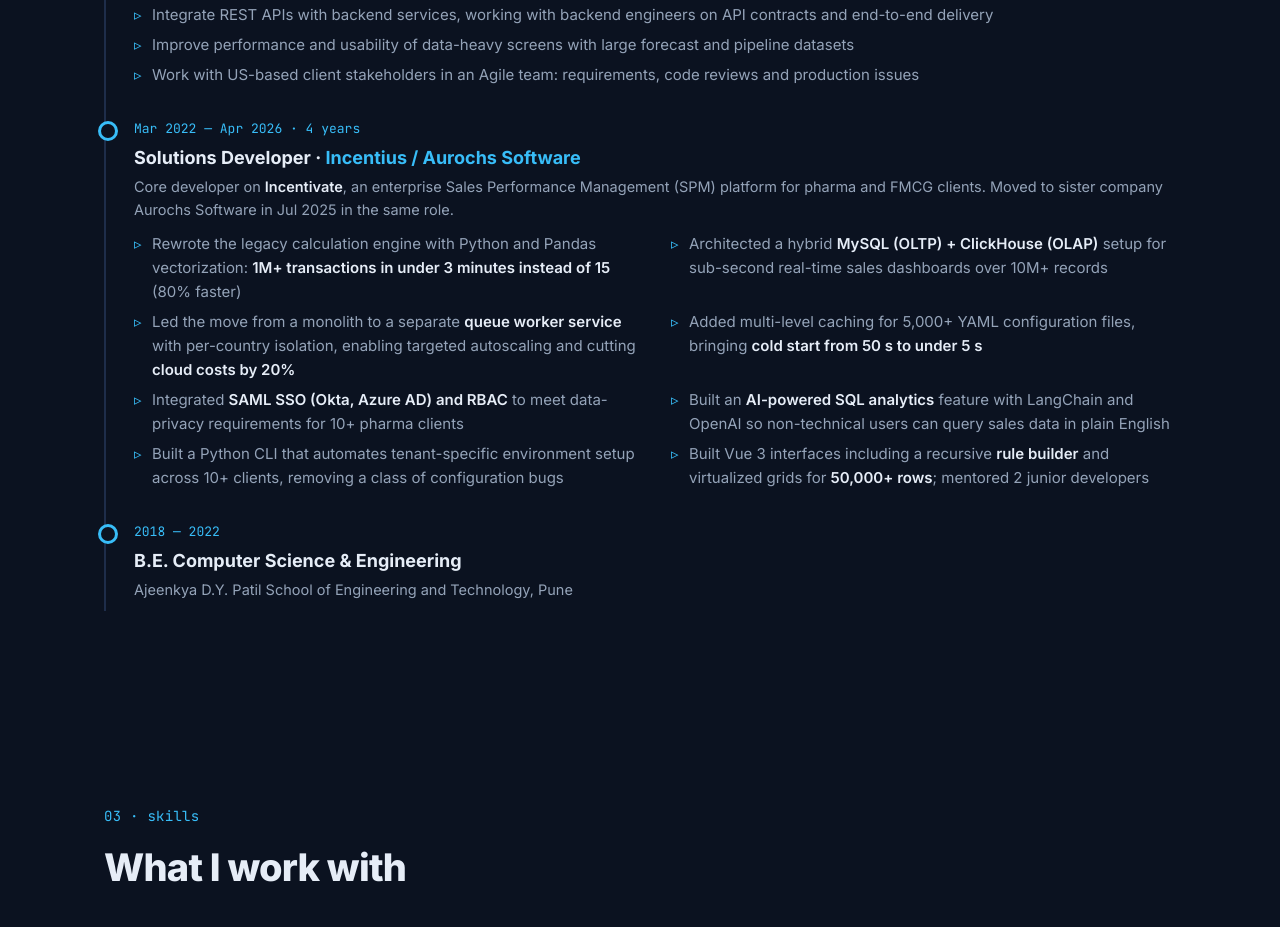
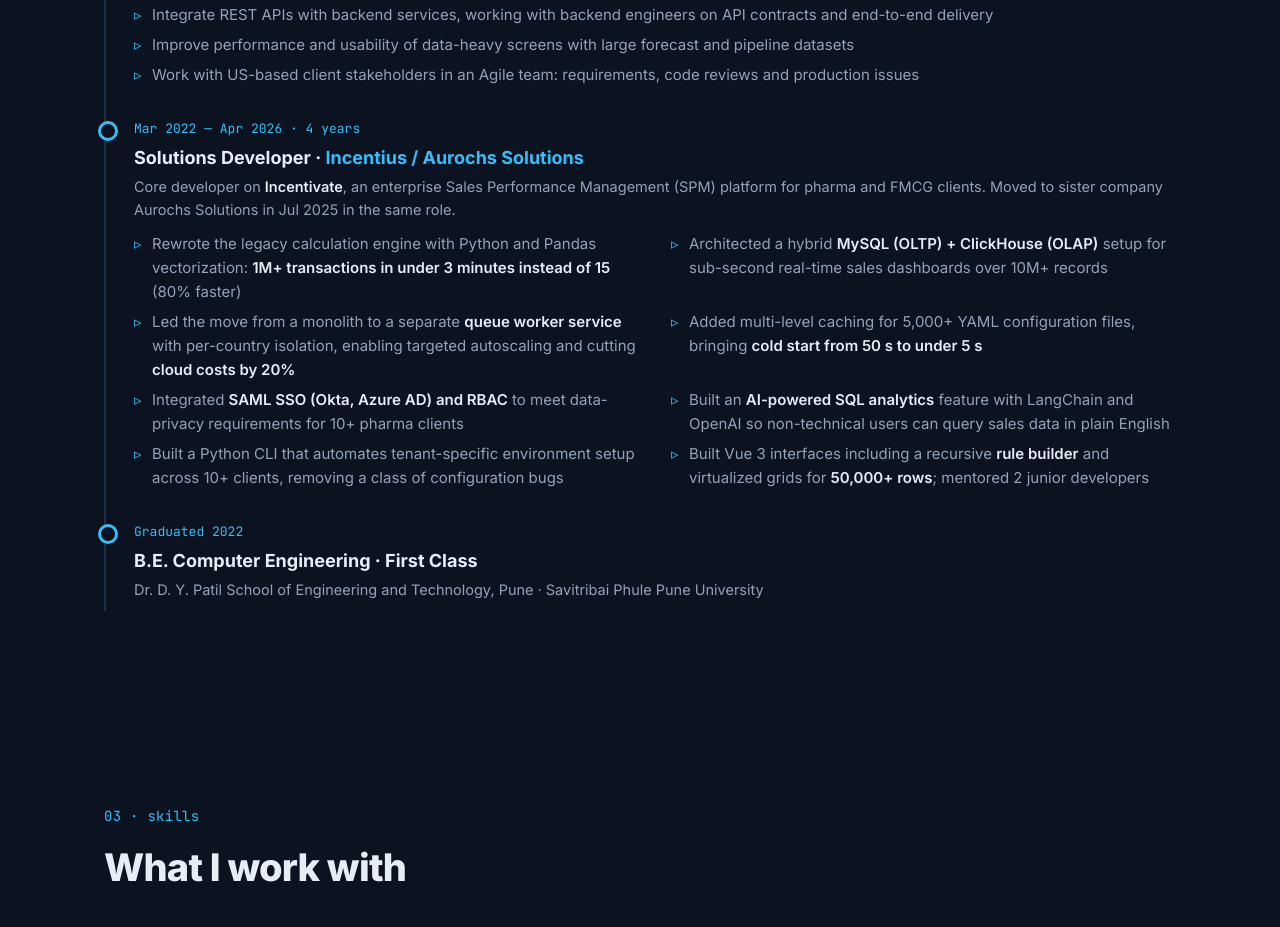
Before and after one commit to pruthvi300/pruthvi300.github.io, a plain HTML site: page index.html in a window 1280 px wide. Shown: the part 1944-2871 px from the top of the page. Drawn offline with Linux system fonts and the light colour scheme.

Commit message:
Fix company name and education details

```diff
--- a/index.html
+++ b/index.html
@@ -299,8 +299,8 @@
         </div>
         <div class="job">
           <span class="when">Mar 2022 — Apr 2026 · 4 years</span>
-          <h3>Solutions Developer · <span class="co">Incentius / Aurochs Software</span></h3>
-          <p class="where">Core developer on <b>Incentivate</b>, an enterprise Sales Performance Management (SPM) platform for pharma and FMCG clients. Moved to sister company Aurochs Software in Jul 2025 in the same role.</p>
+          <h3>Solutions Developer · <span class="co">Incentius / Aurochs Solutions</span></h3>
+          <p class="where">Core developer on <b>Incentivate</b>, an enterprise Sales Performance Management (SPM) platform for pharma and FMCG clients. Moved to sister company Aurochs Solutions in Jul 2025 in the same role.</p>
           <ul>
             <li>Rewrote the legacy calculation engine with Python and Pandas vectorization: <b>1M+ transactions in under 3 minutes instead of 15</b> (80% faster)</li>
             <li>Architected a hybrid <b>MySQL (OLTP) + ClickHouse (OLAP)</b> setup for sub-second real-time sales dashboards over 10M+ records</li>
@@ -313,9 +313,9 @@
           </ul>
         </div>
         <div class="job">
-          <span class="when">2018 — 2022</span>
-          <h3>B.E. Computer Science &amp; Engineering</h3>
-          <p class="where">Ajeenkya D.Y. Patil School of Engineering and Technology, Pune</p>
+          <span class="when">Graduated 2022</span>
+          <h3>B.E. Computer Engineering · First Class</h3>
+          <p class="where">Dr. D. Y. Patil School of Engineering and Technology, Pune · Savitribai Phule Pune University</p>
         </div>
       </div>
     </div>
```
